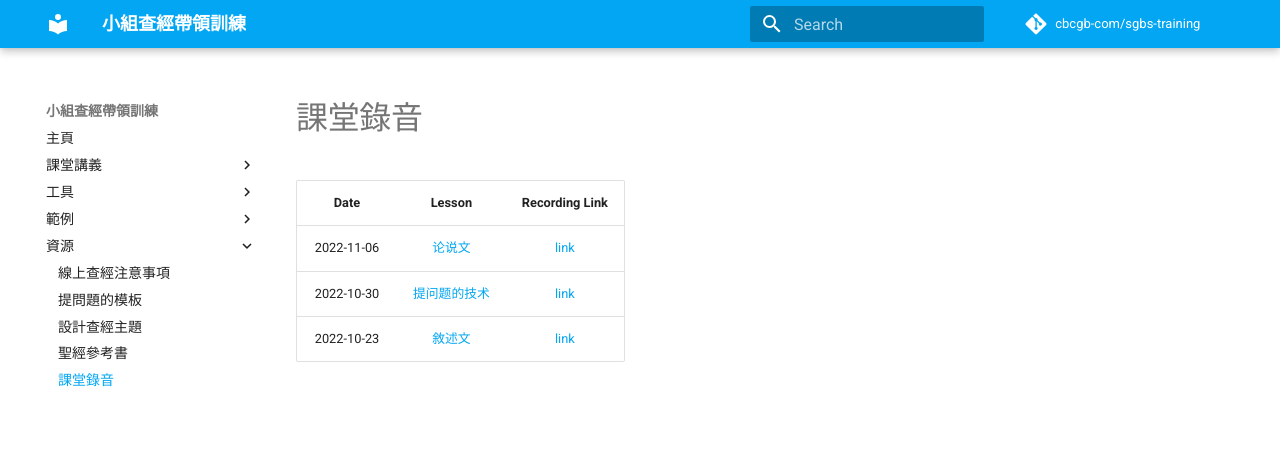
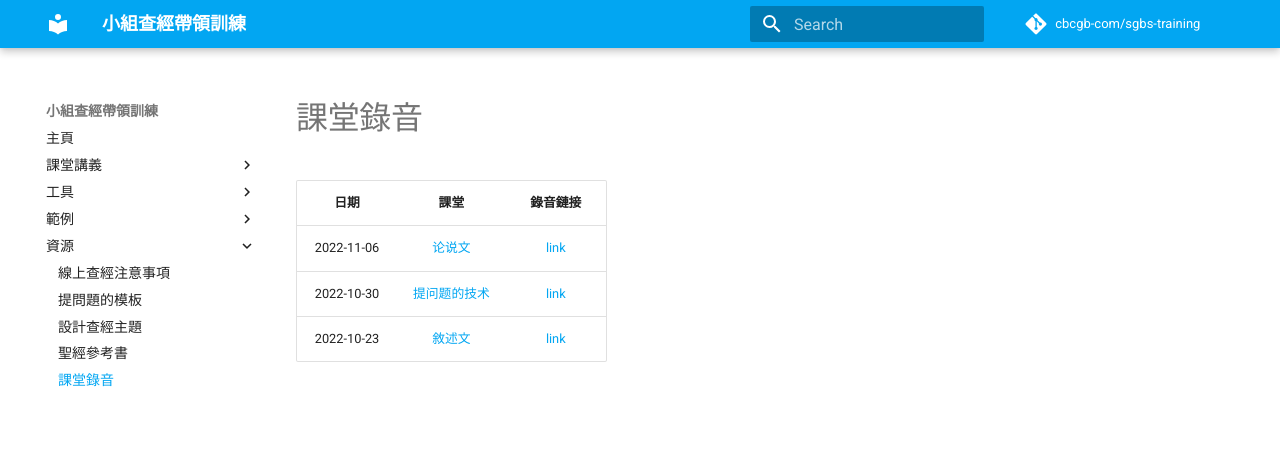
Before and after one commit to cbcgb-com/sgbs-training, an MkDocs documentation site: the page built from docs/resources/recordings.md, in a window 1280 px wide. Shown: the top 451 px of the page. Built offline with MkDocs 1.6.1 and Material for MkDocs 9.7.7, drawn with Linux system fonts in a browser that asks for light colours; comment, search, counter and statistics services are not loaded.

Commit message:
Change table headers to Chinese (#10)

```diff
--- a/docs/resources/recordings.md
+++ b/docs/resources/recordings.md
@@ -1,7 +1,7 @@
 # 課堂錄音
 
-|    Date    |                         Lesson                         |                                   Recording Link                                    |
-|:----------:|:------------------------------------------------------:|:-----------------------------------------------------------------------------------:|
+|    日期    |                          課堂                          |                                      錄音鏈接                                       |
+|:----------:|:----------------------------------------------------:|:-----------------------------------------------------------------------------------:|
 | 2022-11-06 |    [论说文](../class-notes/lesson-3-questioning.md)    |  [link](https://www.dropbox.com/sh/wxcdfe52amil48d/AADWhC3NpZKm8Fmfay29g2dTa?dl=0)  |
 | 2022-10-30 | [提问题的技术](../class-notes/lesson-3-questioning.md) | [link](https://www.dropbox.com/s/9oezd89ngvfbhfl/20221030-class-recording.mp3?dl=0) |
 | 2022-10-23 |     [敘述文](../class-notes/lesson-2-narrative.md)     | [link](https://www.dropbox.com/s/i79fazaslqw5gfx/20221023-class-recording.mp3?dl=0) |
--- a/runtime.txt
+++ b/runtime.txt
@@ -1 +1 @@
-3.7
+3.8
```
